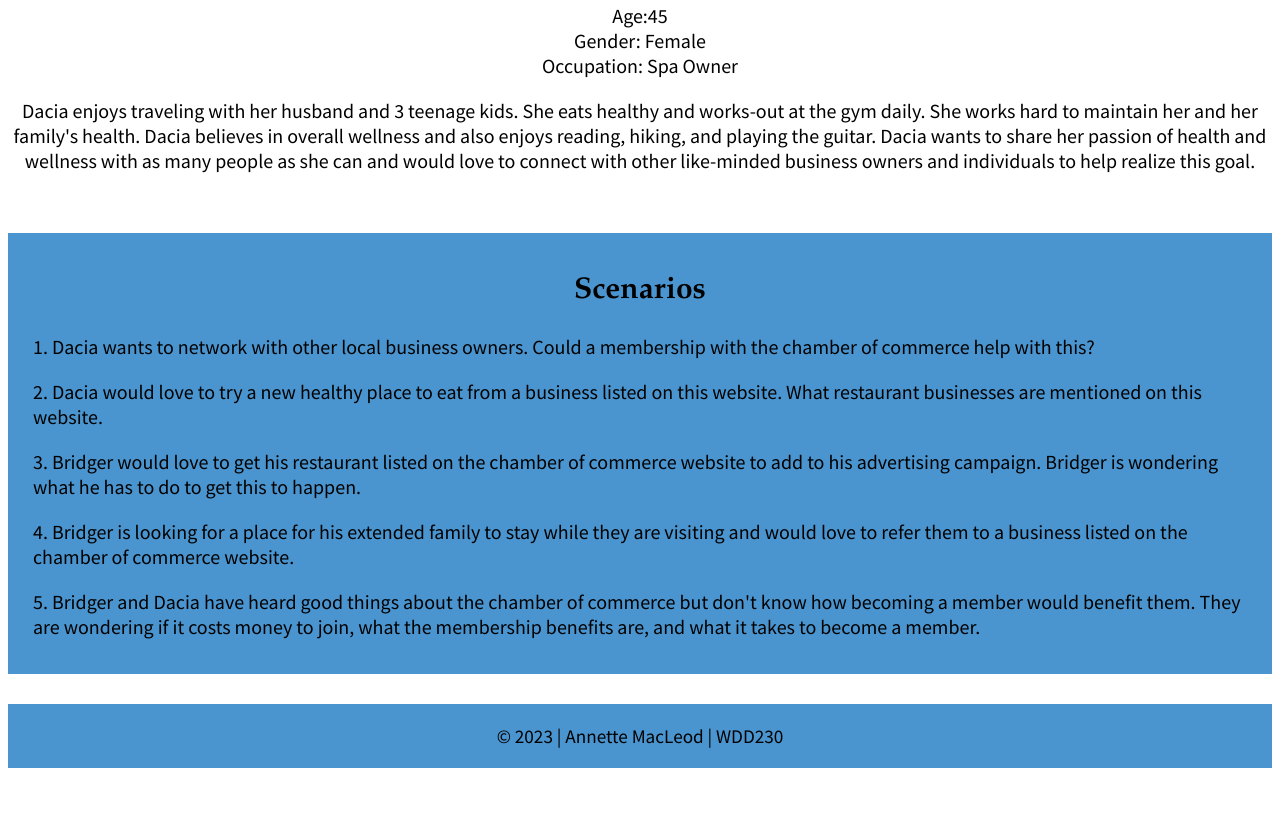
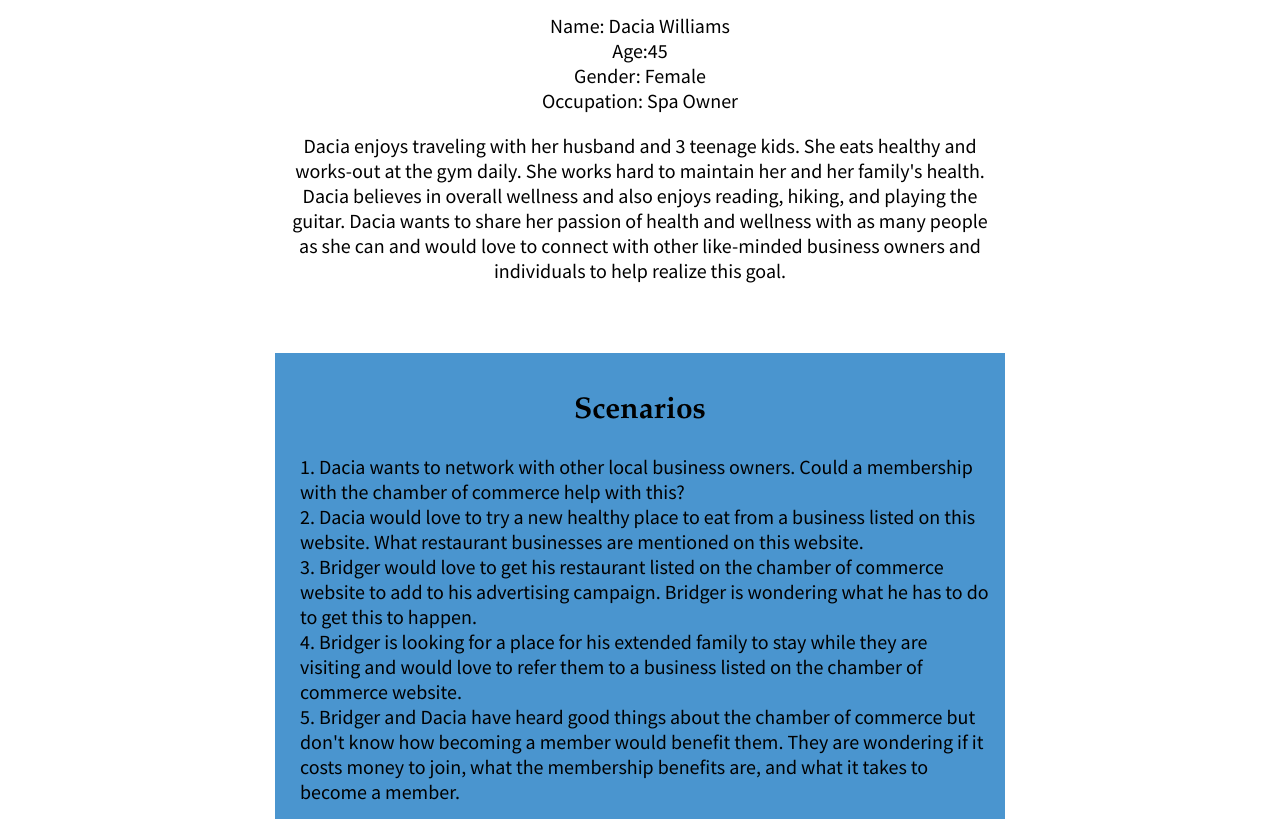
Before and after one commit to byuimacann/wdd230, a plain HTML site: page lesson3/target-audience.html in a window 1280 px wide. Shown: the part 1479-2301 px from the top of the page. Before the commit the page ends 2255 px from the top, so only its background shows below. Drawn offline with Linux system fonts and the light colour scheme.

Commit message:
added css to media query for audience large page

```diff
--- a/lesson3/styles/lesson3.css
+++ b/lesson3/styles/lesson3.css
@@ -126,6 +126,17 @@ nav {
 
 .fonts p {
     font-size: 1.5rem;
+}
+
+.scenarios {
+    max-width: 700px;
+    justify-self: center;
+    margin: 50px 0px;
+}
+
+section p {
+    max-width: 700px;
+    margin: 0 auto;
+}
 
 }
-}
```
